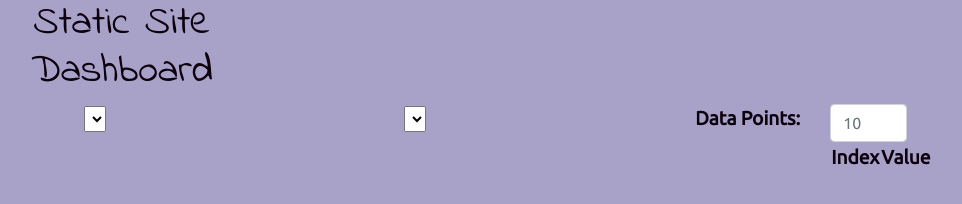
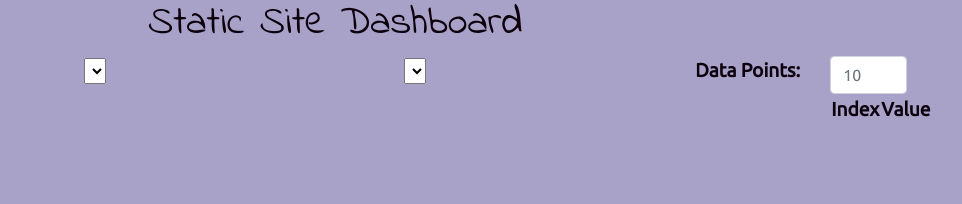
Before and after one commit to hapticPaper/rusty-frontend, a plain HTML site: page index.html in a window 1280 px wide. Shown: the whole page, without its empty margins (38-1000 px from the left). Drawn offline with nearby package versions, Linux system fonts and the light colour scheme; no server answers.

Commit message:
dynamic length

```diff
--- a/index.html
+++ b/index.html
@@ -15,7 +15,7 @@
     <body>
         <div class="container-fluid">
             <div class="row">
-                <div class="col-3" style="vertical-align: auto; text-align: center;">
+                <div class="col-7" style="vertical-align: auto; text-align: center;">
                     <h1>Static Site Dashboard</h1>
                 </div>
             </div>
```
